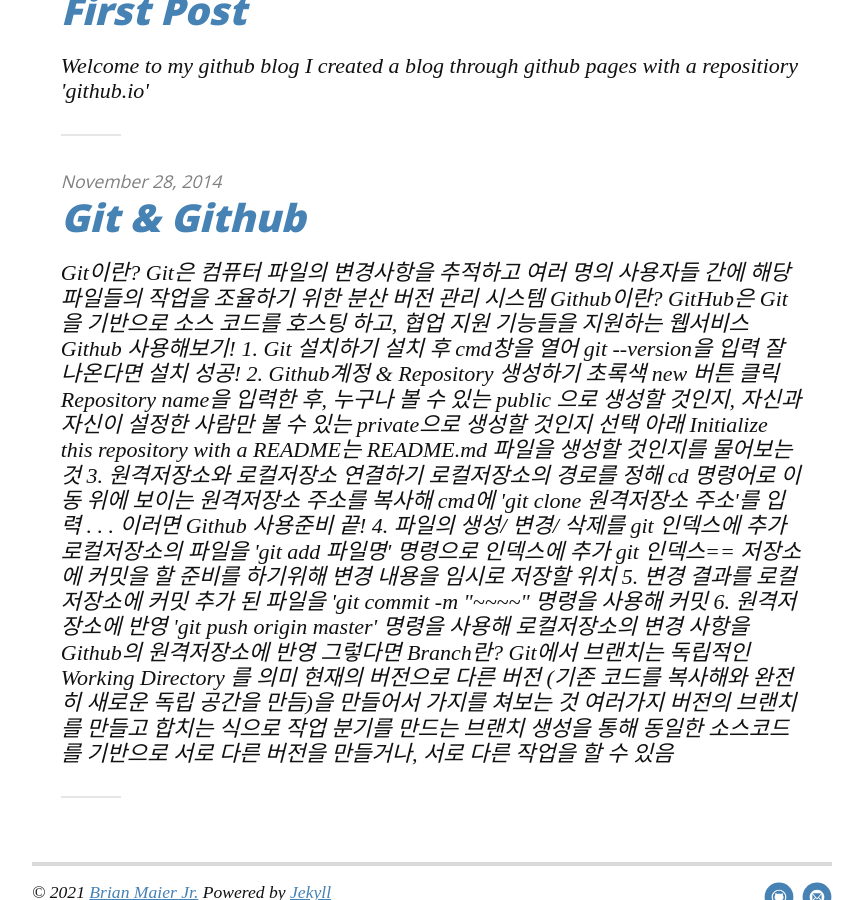
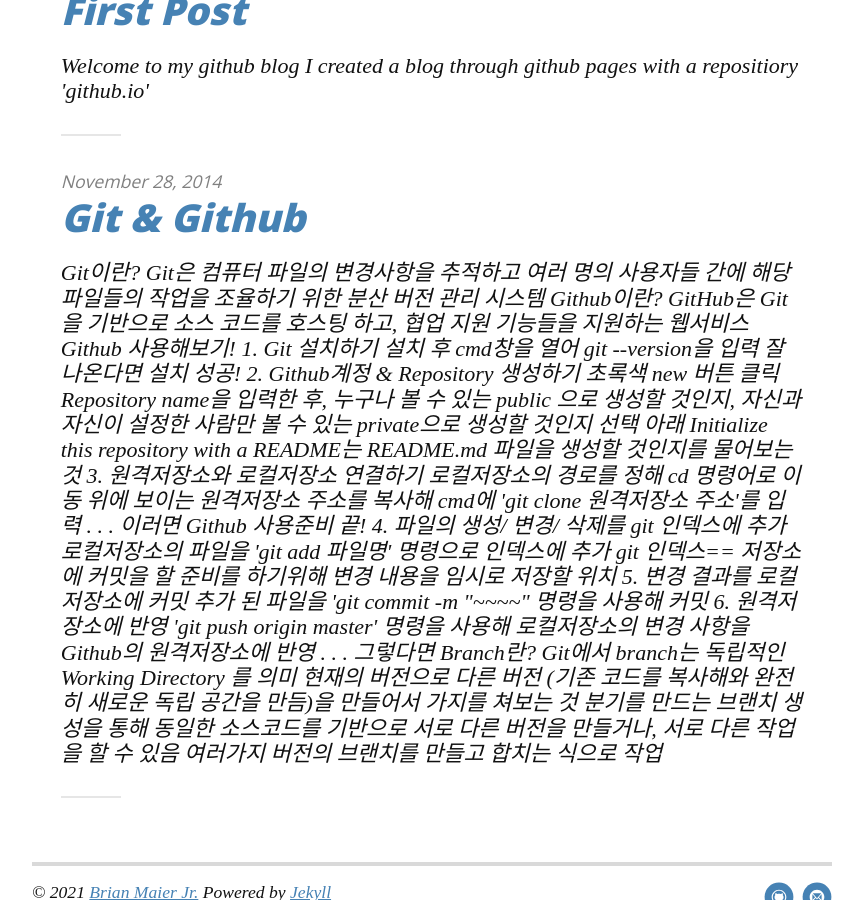
Before and after one commit to 250b/250b.github.io, a Jekyll site: the page built from index.html, in a window 1280 px wide and 900 px high, scrolled down 537 px. Shown: the whole window, without its empty margins (208-1071 px from the left). Built offline with Jekyll 4.4.1, drawn with Linux system fonts in a browser that asks for light colours; nearby versions of some CDN libraries; the list of posts is cut into pages by our own code.

Commit message:
Update 2014-12-14-featured-image.markdown

```diff
--- a/_posts/2014-12-14-featured-image.markdown
+++ b/_posts/2014-12-14-featured-image.markdown
@@ -64,13 +64,18 @@
 <p class="list"><p class="listtitle">6. 원격저장소에 반영</p></p>
 <p class="gittext">'git push origin master' 명령을 사용해</p>
 <p class="gittext">로컬저장소의 변경 사항을 Github의 원격저장소에 반영</p>
-<br><br><br>
+<br>
+<p class="rmx">.</p>
+<p class="rmx">.</p>
+<p class="rmx">.</p>
 <p class="gittext">그렇다면</p>
 <p class="rmx">Branch란?<p>
-<p class="gittext">Git에서 브랜치는 독립적인 Working Directory 를 의미</p>
+<p class="gittext">Git에서 branch는 독립적인 Working Directory 를 의미</p>
 <p class="gittext">현재의 버전으로 다른 버전</p>
 <p class="gittext">(기존 코드를 복사해와 완전히 새로운 독립 공간을 만듬)을</p>
 <p class="gittext">만들어서 가지를 쳐보는 것</p>
-<p class="gittext">여러가지 버전의 브랜치를 만들고 합치는 식으로 작업</p>
+<br>
 <p class="gittext">분기를 만드는 브랜치 생성을 통해 동일한 소스코드를 기반으로</p>
 <p class="gittext">서로 다른 버전을 만들거나, 서로 다른 작업을 할 수 있음</p>
+<p class="gittext">여러가지 버전의 브랜치를 만들고 합치는 식으로 작업</p>
+<br><br><br><br><br>
```
